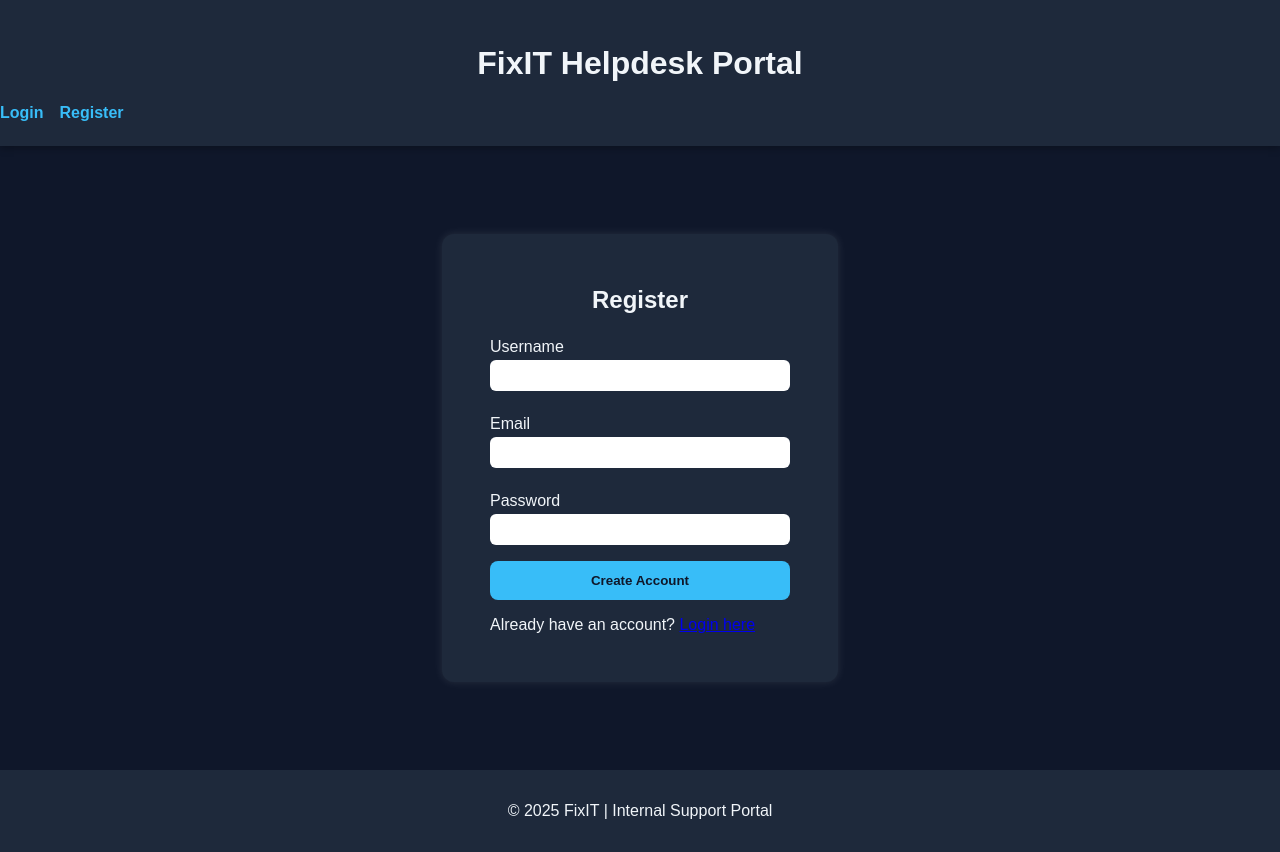
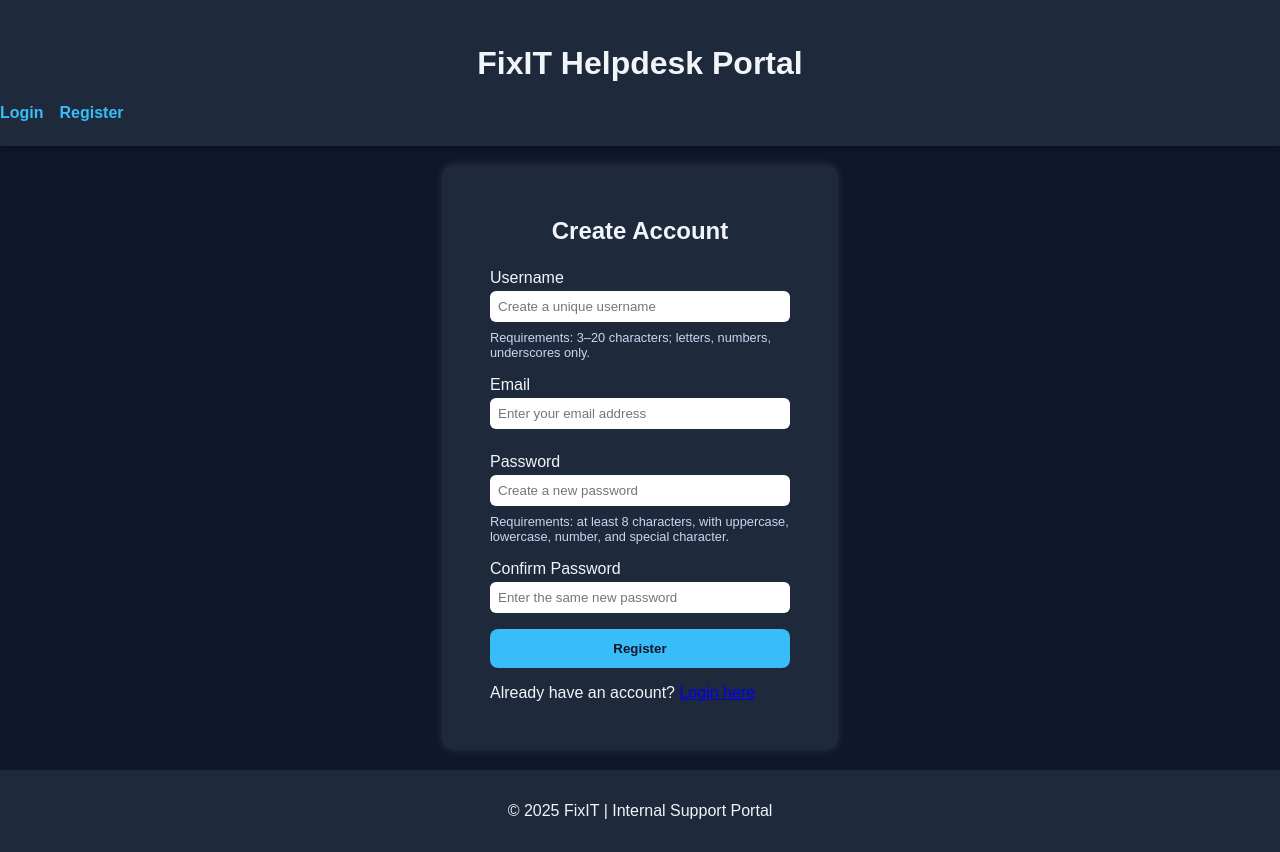
Before and after one commit to AndrewG42/frontend340, a React (Create React App) app: page /register in a window 1280 px wide. Built offline with nearby package versions, Linux system fonts and the light colour scheme.

Commit message:
Login, Register, Dashboard and Forgot Password
The pages for Login, Register, dashboard, and forgot password have all been added, along with updated styling and input sanitization.

```diff
--- a/src/App.css
+++ b/src/App.css
@@ -106,6 +106,10 @@ body {
   background-color: #1e293b;
 }
 
+.app-main {
+  padding: 2rem;
+}
+
 /* NAVBAR */
 .nav-bar {
   display: flex;
--- a/src/App.js
+++ b/src/App.js
@@ -1,3 +1,4 @@
+// src/App.js
 import React from "react";
 import { BrowserRouter as Router, Routes, Route } from "react-router-dom";
 import "./App.css";
@@ -9,8 +10,9 @@ import Header from "./components/Header";
 import Footer from "./components/Footer";
 
 import Login from "./pages/Login";
-import RegisterPage from "./pages/RegisterPage";
+import Register from "./pages/Register";
 import Dashboard from "./pages/Dashboard";
+import ForgotPassword from "./pages/ForgotPassword";
 
 function App() {
   return (
@@ -21,8 +23,10 @@ function App() {
 
           <main className="app-main">
             <Routes>
+              {/* Public routes */}
               <Route path="/" element={<Login />} />
-              <Route path="/register" element={<RegisterPage />} />
+              <Route path="/register" element={<Register />} />
+ 	      <Route path="/forgot-password" element={<ForgotPassword />} />
 
               {/* Protected route */}
               <Route
@@ -33,6 +37,9 @@ function App() {
                   </ProtectedRoute>
                 }
               />
+
+              {/* (Optional) catch-all 404 later */}
+              {/* <Route path="*" element={<NotFound />} /> */}
             </Routes>
           </main>
 
--- /dev/null
+++ b/src/pages/ForgotPassword.js
@@ -0,0 +1,54 @@
+import React, { useState } from "react";
+import { sanitize, isValidEmail } from "../utils/validation";
+import { Link } from "react-router-dom";
+import "./LoginReg.css"; // reuse same styling as login/register
+
+function ForgotPassword() {
+  const [email, setEmail] = useState("");
+  const [errors, setErrors] = useState({});
+
+  const handleSubmit = (e) => {
+    e.preventDefault();
+    let newErrors = {};
+
+    if (!isValidEmail(email)) {
+      newErrors.email = "Enter a valid email address.";
+    }
+
+    if (Object.keys(newErrors).length > 0) {
+      setErrors(newErrors);
+      return;
+    }
+
+    // Later: call backend /auth/forgot-password
+    alert(
+      "If an account exists with that email, password reset instructions will be sent."
+    );
+  };
+
+  return (
+    <div className="form-container">
+      <form className="main-form" onSubmit={handleSubmit}>
+        <h2>Forgot Password</h2>
+
+        <label htmlFor="email">Email</label>
+        <input
+          type="email"
+          id="email"
+          value={email}
+          onChange={(e) => setEmail(sanitize(e.target.value))}
+	  placeholder="Enter your email address"
+        />
+        {errors.email && <p className="error">{errors.email}</p>}
+
+        <button type="submit">Send Reset Link</button>
+
+        <p style={{ marginTop: "1rem" }}>
+          Remembered your password? <Link to="/">Back to login</Link>
+        </p>
+      </form>
+    </div>
+  );
+}
+
+export default ForgotPassword;
--- a/src/pages/Login.js
+++ b/src/pages/Login.js
@@ -1,49 +1,75 @@
 import React, { useState } from "react";
-import { useNavigate, Link } from "react-router-dom";
-import { useAuth } from "../auth/AuthContext";
+import { sanitize, isValidUsername } from "../utils/validation";
+import { Link } from "react-router-dom";
+import "./LoginReg.css";
 
 function Login() {
-  const navigate = useNavigate();
-  const { login } = useAuth();
+  const [form, setForm] = useState({
+    username: "",
+    password: "",
+  });
 
-  const [username, setUsername] = useState("");
-  const [password, setPassword] = useState("");
+  const [errors, setErrors] = useState({});
+
+  const handleChange = (e) => {
+    const { id, value } = e.target;
+    setForm({ ...form, [id]: sanitize(value) });
+  };
 
   const handleSubmit = (e) => {
     e.preventDefault();
+    let newErrors = {};
 
-    // TEMP — accept any username/password
-    login(username);
-    navigate("/dashboard");
+    if (!isValidUsername(form.username)) {
+      newErrors.username =
+        "Username must be 3–20 characters (letters, numbers, underscores only).";
+    }
+
+    if (!form.password) {
+      newErrors.password = "Password is required.";
+    }
+
+    if (Object.keys(newErrors).length > 0) {
+      setErrors(newErrors);
+      return;
+    }
+
+    alert("Username login validated — ready for backend!");
   };
 
   return (
-    <div className="login-container">
-      <form className="login-form" onSubmit={handleSubmit}>
+    <div className="form-container">
+      <form className="main-form" onSubmit={handleSubmit}>
         <h2>Login</h2>
 
         <label htmlFor="username">Username</label>
         <input
           type="text"
           id="username"
-          value={username}
-          onChange={(e) => setUsername(e.target.value)}
-          placeholder="Enter your username"
+          value={form.username}
+          onChange={handleChange}
+	  placeholder="Enter your username"
         />
+        {errors.username && <p className="error">{errors.username}</p>}
 
         <label htmlFor="password">Password</label>
         <input
           type="password"
           id="password"
-          value={password}
-          onChange={(e) => setPassword(e.target.value)}
-          placeholder="Enter your password"
+          value={form.password}
+          onChange={handleChange}
+	  placeholder="Enter your password"
         />
+        {errors.password && <p className="error">{errors.password}</p>}
 
         <button type="submit">Log In</button>
 
         <p style={{ marginTop: "1rem" }}>
-          No account? <Link to="/register">Register here</Link>
+          Don’t have an account? <Link to="/register">Register here</Link>
+        </p>
+
+        <p style={{ marginTop: "0.5rem" }}>
+          <Link to="/forgot-password">Forgot your password?</Link>
         </p>
       </form>
     </div>
--- /dev/null
+++ b/src/pages/LoginReg.css
@@ -0,0 +1,61 @@
+.form-container {
+  display: flex;
+  justify-content: center;
+  align-items: center;
+  height: 70vh;
+}
+
+.main-form {
+  background-color: #1e293b;
+  padding: 2rem 3rem;
+  border-radius: 12px;
+  box-shadow: 0 0 10px rgba(255, 255, 255, 0.1);
+  display: flex;
+  flex-direction: column;
+  width: 300px;
+}
+
+.main-form h2 {
+  margin-bottom: 1rem;
+  text-align: center;
+}
+
+.main-form label {
+  margin-top: 0.5rem;
+}
+
+.main-form input {
+  margin-top: 0.25rem;
+  margin-bottom: 1rem;
+  padding: 0.5rem;
+  border: none;
+  border-radius: 6px;
+}
+
+.main-form button {
+  background-color: #38bdf8;
+  border: none;
+  color: #0f172a;
+  font-weight: bold;
+  padding: 0.75rem;
+  border-radius: 8px;
+  cursor: pointer;
+  transition: 0.3s;
+}
+
+.main-form button:hover {
+  background-color: #0ea5e9;
+}
+
+.error {
+  color: #f87171;
+  font-size: 0.85rem;
+  margin: -0.75rem 0 0.75rem;
+}
+
+.help-text {
+  font-size: 0.8rem;
+  color: #cbd5f5;
+  margin-top: -0.5rem;
+  margin-bottom: 0.5rem;
+}
--- /dev/null
+++ b/src/pages/Register.js
@@ -0,0 +1,145 @@
+import React, { useState } from "react";
+import {
+  sanitize,
+  isValidEmail,
+  isValidPassword,
+  isValidUsername,
+} from "../utils/validation";
+import { Link } from "react-router-dom";
+import "./LoginReg.css";
+
+function Register() {
+  const [form, setForm] = useState({
+    username: "",
+    email: "",
+    password: "",
+    confirmPassword: "",
+  });
+
+  const [errors, setErrors] = useState({});
+
+  const handleChange = (e) => {
+    const { id, value } = e.target;
+    setForm({ ...form, [id]: sanitize(value) });
+  };
+
+  const checkAvailability = async () => {
+    const res = await fetch("http://localhost:5000/auth/check-availability", {
+      method: "POST",
+      headers: { "Content-Type": "application/json" },
+      body: JSON.stringify({ username: form.username, email: form.email }),
+    });
+
+    return res.json();
+  };
+
+  const handleSubmit = async (e) => {
+    e.preventDefault();
+    let newErrors = {};
+
+    // Username validation
+    if (!isValidUsername(form.username)) {
+      newErrors.username =
+        "Username must be 3–20 characters (letters, numbers, underscores only).";
+    }
+
+    // Email validation
+    if (!isValidEmail(form.email)) {
+      newErrors.email = "Enter a valid email address.";
+    }
+
+    // Password validation
+    if (!isValidPassword(form.password)) {
+      newErrors.password =
+        "Password must be at least 8 characters and include uppercase, lowercase, number, and special character.";
+    }
+
+    // Confirm password matches
+    if (form.password !== form.confirmPassword) {
+      newErrors.confirmPassword = "Passwords do not match.";
+    }
+
+    if (Object.keys(newErrors).length > 0) {
+      setErrors(newErrors);
+      return;
+    }
+
+    // Check username/email availability via backend
+    const result = await checkAvailability();
+
+    if (!result.usernameAvailable) newErrors.username = "Username already taken.";
+    if (!result.emailAvailable) newErrors.email = "Email already registered.";
+
+    if (Object.keys(newErrors).length > 0) {
+      setErrors(newErrors);
+      return;
+    }
+
+    alert("Registration validated — ready for backend!");
+  };
+
+  return (
+    <div className="form-container">
+      <form className="main-form" onSubmit={handleSubmit}>
+        <h2>Create Account</h2>
+
+        <label htmlFor="username">Username</label>
+        <input
+          type="text"
+          id="username"
+          value={form.username}
+          onChange={handleChange}
+	  placeholder="Create a unique username"
+        />
+        <p className="help-text">
+          Requirements: 3–20 characters; letters, numbers, underscores only.
+        </p>
+        {errors.username && <p className="error">{errors.username}</p>}
+
+        <label htmlFor="email">Email</label>
+        <input
+          type="email"
+          id="email"
+          value={form.email}
+          onChange={handleChange}
+	  placeholder="Enter your email address"
+        />
+        {errors.email && <p className="error">{errors.email}</p>}
+
+        <label htmlFor="password">Password</label>
+        <input
+          type="password"
+          id="password"
+          value={form.password}
+          onChange={handleChange}
+	  placeholder="Create a new password"
+        />
+        <p className="help-text">
+          Requirements: at least 8 characters, with uppercase, lowercase,
+          number, and special character.
+        </p>
+        {errors.password && <p className="error">{errors.password}</p>}
+
+        <label htmlFor="confirmPassword">Confirm Password</label>
+        <input
+          type="password"
+          id="confirmPassword"
+          value={form.confirmPassword}
+          onChange={handleChange}
+	  placeholder="Enter the same new password"
+        />
+        {errors.confirmPassword && (
+          <p className="error">{errors.confirmPassword}</p>
+        )}
+
+        <button type="submit">Register</button>
+
+        <p style={{ marginTop: "1rem" }}>
+          Already have an account? <Link to="/">Login here</Link>
+        </p>
+      </form>
+    </div>
+  );
+}
+
+export default Register;
--- a/src/pages/RegisterPage.js
+++ /dev/null
@@ -1,48 +0,0 @@
-import React, { useState } from "react";
-import { useNavigate, Link } from "react-router-dom";
-
-function RegisterPage() {
-  const navigate = useNavigate();
-
-  const [form, setForm] = useState({
-    username: "",
-    password: "",
-    email: "",
-  });
-
-  const handleChange = (e) => {
-    setForm({ ...form, [e.target.name]: e.target.value });
-  };
-
-  const handleSubmit = (e) => {
-    e.preventDefault();
-
-    // TEMP — no real backend validation yet
-    navigate("/");
-  };
-
-  return (
-    <div className="login-container">
-      <form className="login-form" onSubmit={handleSubmit}>
-        <h2>Register</h2>
-
-        <label>Username</label>
-        <input name="username" value={form.username} onChange={handleChange} />
-
-        <label>Email</label>
-        <input name="email" value={form.email} onChange={handleChange} />
-
-        <label>Password</label>
-        <input name="password" type="password" value={form.password} onChange={handleChange} />
-
-        <button type="submit">Create Account</button>
-
-        <p style={{ marginTop: "1rem" }}>
-          Already have an account? <Link to="/">Login here</Link>
-        </p>
-      </form>
-    </div>
-  );
-}
-
-export default RegisterPage;
--- /dev/null
+++ b/src/utils/validation.js
@@ -0,0 +1,24 @@
+// utils/validation.js
+
+// Trim + sanitize input
+export const sanitize = (text) => {
+  if (!text) return "";
+  return text.trim();
+};
+
+// Email validation regex
+export const isValidEmail = (email) => {
+  return /^[^\s@]+@[^\s@]+\.[^\s@]+$/.test(email);
+};
+
+// Password rule:
+// 8 chars minimum, 1 uppercase, 1 lowercase, 1 digit, 1 special character
+export const isValidPassword = (password) => {
+  return /^(?=.*[a-z])(?=.*[A-Z])(?=.*\d)(?=.*[\W_]).{8,}$/.test(password);
+};
+
+// Username rule:
+// Letters, numbers, underscores only; 3–20 chars
+export const isValidUsername = (username) => {
+  return /^[a-zA-Z0-9_]{3,20}$/.test(username);
+};
```
Also changed, not shown: src/pages/Dashboard.js (+6 -5 lines).
